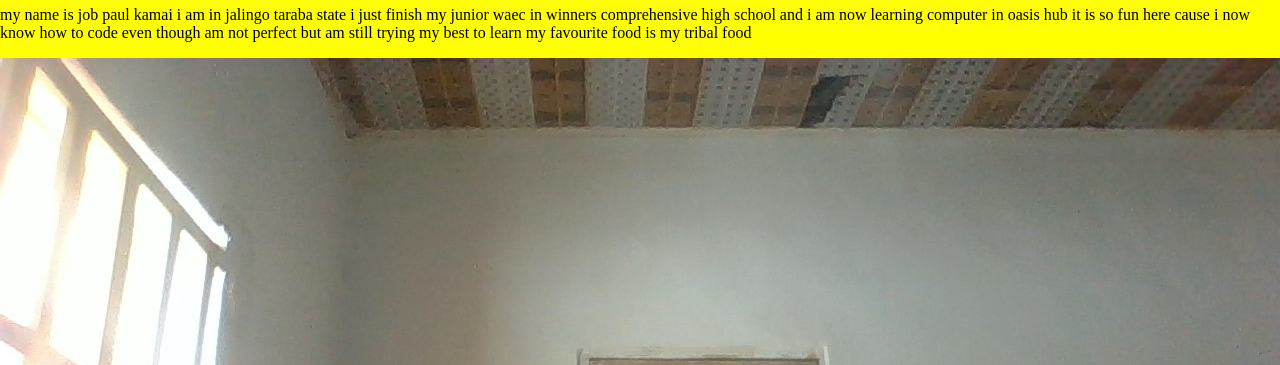
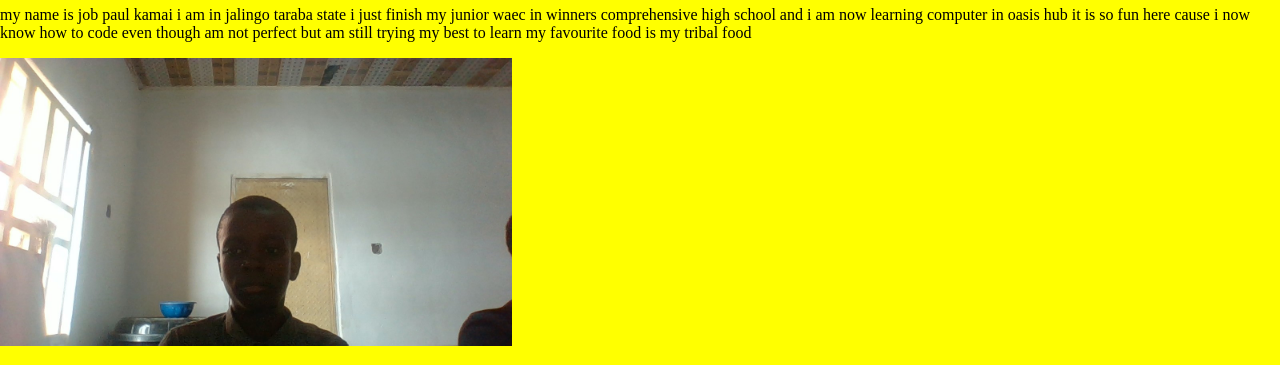
Before and after one commit to jobpaul9/biography, a plain HTML site: page index.html in a window 1280 px wide. Shown: the part 194-559 px from the top of the page. Drawn offline with Linux system fonts and the light colour scheme.

Commit message:
STYLED MY BIO PAGE

```diff
--- a/style.css
+++ b/style.css
@@ -11,5 +11,8 @@ h1{
     background-color: blue;
 }
 img{
+    width: 40%;
+    height: 90%;
+
 
 }
```
Also changed, not shown: index.html (+1 -1 lines).
